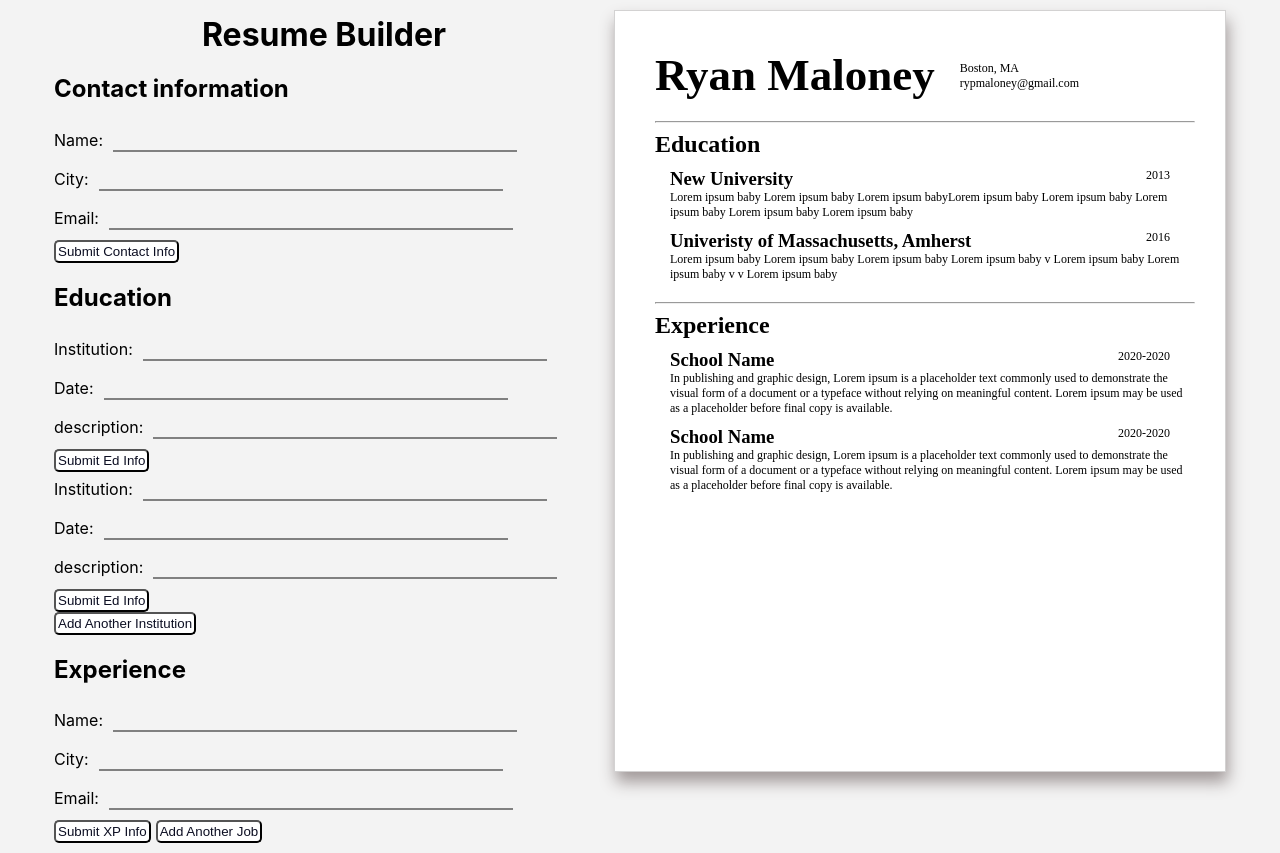
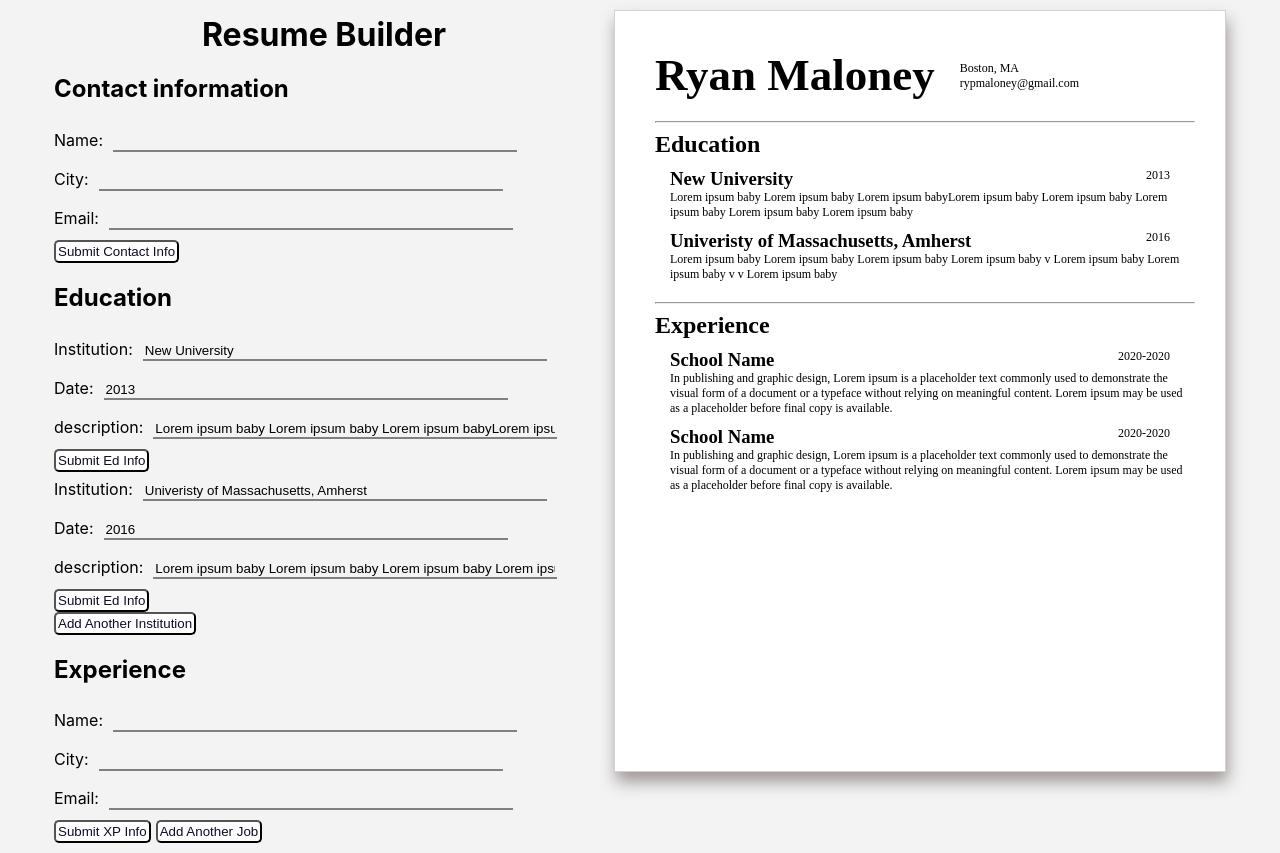
Before and after one commit to rypmaloney/resume-builder, a React (Create React App) app: page / in a window 1280 px wide. Built offline with nearby package versions, Linux system fonts and the light colour scheme.

Commit message:
education form now displays the value of the education inputs

```diff
--- a/src/App.js
+++ b/src/App.js
@@ -39,25 +39,24 @@ class App extends React.Component {
     };
     onSubmitEd = (e) => {
         e.preventDefault();
-        this.setState(
-          {education: this.state.education.concat(this.state.curEd)}
-        )
+        this.setState({
+            education: this.state.education.concat(this.state.curEd),
+        });
         this.state.education.concat(this.state.curEd);
-        console.log(this.state)
-
+        console.log(this.state);
     };
 
     handleEdChange = (e) => {
-      let field = e.target.id;
+        let field = e.target.id;
 
         this.setState({
             curEd: [
                 {
-                  [field]: e.target.value,
+                    [field]: e.target.value,
                 },
             ],
         });
-        console.log(this.state)
+        console.log(this.state);
     };
 
     handleChange = (e) => {
--- a/src/components/EducationForm.js
+++ b/src/components/EducationForm.js
@@ -1,19 +1,20 @@
 import React from "react";
 
 const EducationForm = (props) => {
-    //const { tasks } = props;
+
 
     return (
+
         <div>
             <form onSubmit={props.clickEd}>
                 <label htmlFor="nameInput">Institution:</label>
-                <input onChange={props.changeEd} type="text" id="institution" />
+                <input onChange={props.changeEd} type="text" id="institution" value={props.institution} />
                 <br />
                 <label htmlFor="address">Date:</label>
-                <input onChange={props.changeEd} type="text" id="year" />
+                <input onChange={props.changeEd} type="text" id="year" value={props.year} />
                 <br />
                 <label htmlFor="emailInput">description:</label>
-                <input onChange={props.changeEd} type="text" id="desc" />
+                <input onChange={props.changeEd} type="text" id="desc" value={props.desc}/>
                 <br />
                 <button type="submit">Submit Ed Info</button>
 
--- a/src/components/Form.js
+++ b/src/components/Form.js
@@ -23,13 +23,20 @@ const Form = (props) => {
             </form>
             <h2>Education</h2>
             {/* iterate through number of educations to determine forms and input - Uniqid???    */}
-            {props.education.map((edu) => {
+            {props.education.map((edu,index) => {
+                console.log(props.education[index])
                 return (
                     <EducationForm
                         clickEd={props.clickEd}
                         changeEd={props.changeEd}
+                        state={props.state}
+                        institution={props.education[index].institution}
+                        year={props.education[index].year}
+                        desc={props.education[index].details}
                     />
-                );
+                )
+                index+=1;
+
             })}
 
             <button>Add Another Institution</button>
```
